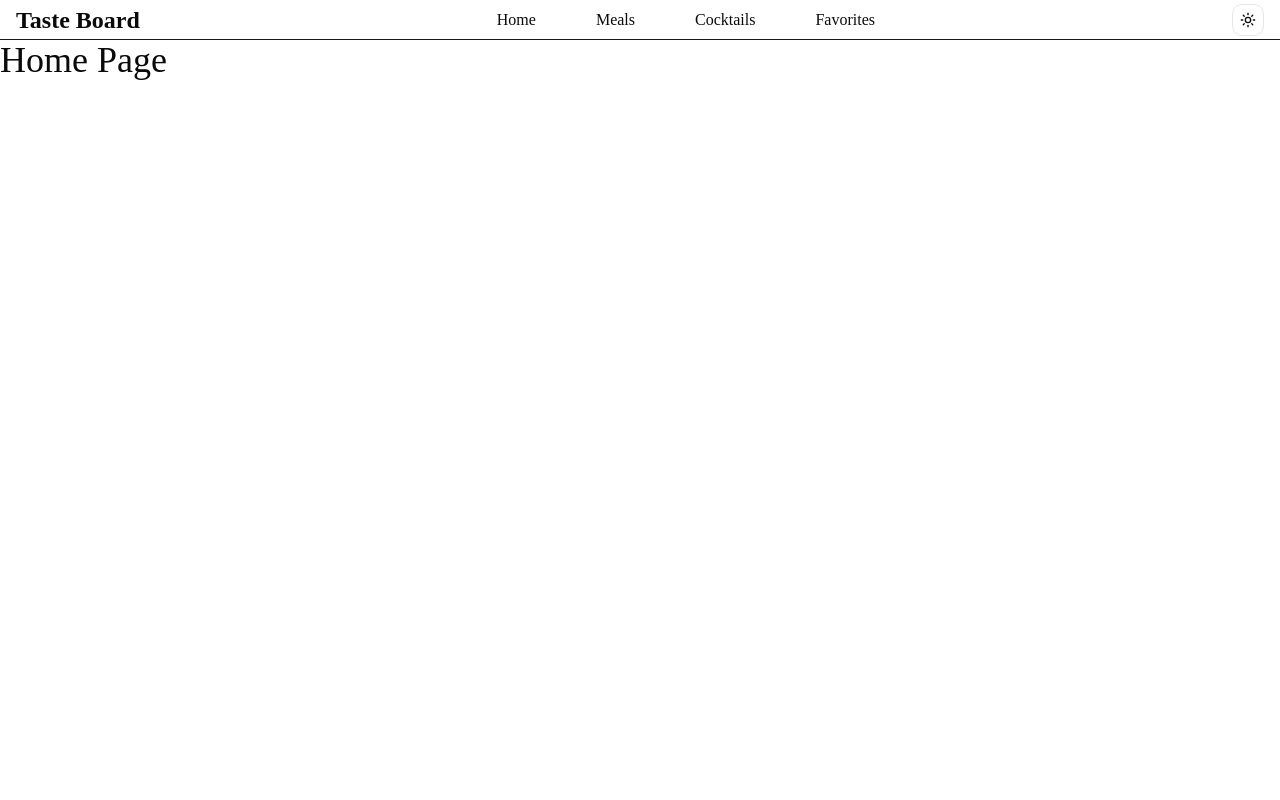
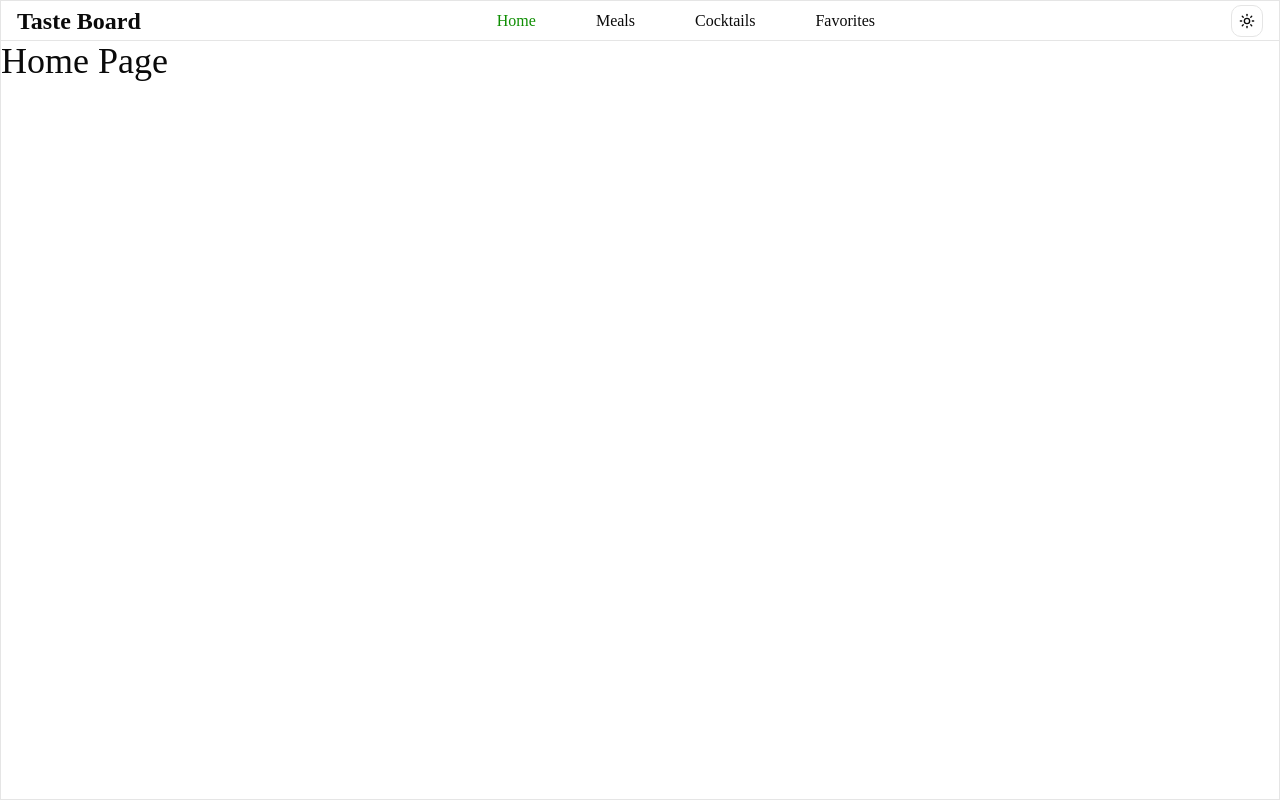
Before and after one commit to ReySlash/taste-board, a Next.js app: page / in a window 1280 px wide. Built offline with nearby package versions, Linux system fonts and the light colour scheme.

Commit message:
Highlight active navigation routes

```diff
--- a/src/app/layout.tsx
+++ b/src/app/layout.tsx
@@ -30,7 +30,7 @@ export default function RootLayout({
       suppressHydrationWarning
       className={`${geistSans.variable} ${geistMono.variable} h-full antialiased`}
     >
-      <body className="container mx-auto flex min-h-screen w-full flex-col">
+      <body className="container mx-auto flex min-h-screen w-full flex-col border">
         <ThemeProvider
           attribute="class"
           defaultTheme="system"
--- a/src/components/sidenav.tsx
+++ b/src/components/sidenav.tsx
@@ -9,7 +9,7 @@ type Props = {
 
 function SideNav({ categories, selectedCategory }: Props) {
   return (
-    <aside className="w-64 h-full border-r border-slate-800 p-4 flex flex-col gap-4">
+    <aside className="w-64 h-full border-r  p-4 flex flex-col gap-4">
       <h4 className="text-2xl text-center font-bold">Filters</h4>
       <Form
         action="/meals"
@@ -19,7 +19,7 @@ function SideNav({ categories, selectedCategory }: Props) {
           type="text"
           name="queryName"
           placeholder="Search by name..."
-          className="col-span-2 w-full p-1 border border-slate-800 rounded"
+          className="col-span-2 w-full p-1 border rounded"
         />
         <Button>Search</Button>
       </Form>
@@ -28,16 +28,18 @@ function SideNav({ categories, selectedCategory }: Props) {
         {categories?.map((category) => (
           <li className="text-center rounded-lg" key={category}>
             {selectedCategory === category ? (
-              <span className="w-full border border-slate-800 bg-slate-800 rounded-lg block">
+              <span className="w-full border bg-gray-200 dark:bg-black/35 rounded-lg block">
                 {category}
               </span>
             ) : (
-              <Link
-                href={`/meals?category=${category}`}
-                className="w-full border border-slate-800 hover:bg-slate-800 rounded-lg block"
-              >
-                {category}
-              </Link>
+              <Button variant="outline" className="w-full">
+                <Link
+                  href={`/meals?category=${category}`}
+                  className="w-full h-full flex items-center justify-center"
+                >
+                  {category}
+                </Link>
+              </Button>
             )}
           </li>
         ))}
--- a/src/components/top-nav.tsx
+++ b/src/components/top-nav.tsx
@@ -1,25 +1,47 @@
+"use client";
 import Link from "next/link";
+import { cn } from "@/lib/utils";
 import { ModeToggle } from "./mode-toggle";
+import { usePathname } from "next/navigation";
 
 function TopNav() {
+  const pathname = usePathname();
+
+  function isActive(href: string) {
+    if (href === "/") {
+      return pathname === "/";
+    }
+
+    return pathname.startsWith(href);
+  }
+
+  const navItems = [
+    { href: "/", label: "Home" },
+    { href: "/meals", label: "Meals" },
+    { href: "/cocktails", label: "Cocktails" },
+    { href: "/favorites", label: "Favorites" },
+  ];
+
   return (
-    <header className="flex flex-row justify-between items-center h-10 py-4 px-4 sticky top-0 bg-white dark:bg-black border-b border-gray-900 z-50">
+    <header className="flex flex-row justify-between items-center h-10 py-4 px-4 sticky top-0 bg-white dark:bg-black border-b z-50">
       <h1 className="text-2xl font-bold">Taste Board</h1>
       <div>
         <nav>
           <ul className="flex gap-15">
-            <li>
-              <Link href="/">Home</Link>
-            </li>
-            <li>
-              <Link href="/meals">Meals</Link>
-            </li>
-            <li>
-              <Link href="/cocktails">Cocktails</Link>
-            </li>
-            <li>
-              <Link href="/favorites">Favorites</Link>
-            </li>
+            {navItems.map((item) => (
+              <li key={item.href}>
+                <Link
+                  className={cn(
+                    "hover:text-[oklch(56.177%_0.18808_142.111)]",
+                    isActive(item.href) &&
+                      "text-[oklch(56.177%_0.18808_142.111)]",
+                  )}
+                  href={item.href}
+                >
+                  {item.label}
+                </Link>
+              </li>
+            ))}
           </ul>
         </nav>
       </div>
```
